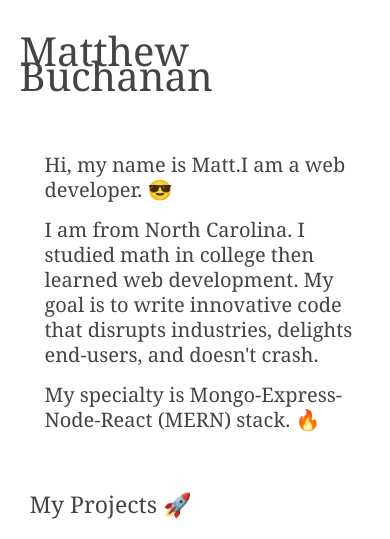
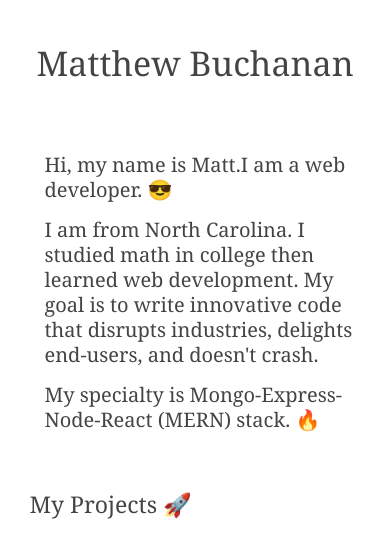
Before and after one commit to dolphinCommando/dolphinCommando.github.io, a plain HTML site: page index.html in a window 390 px wide. Shown: the top 539 px of the page. Drawn offline with Linux system fonts and the light colour scheme.

Commit message:
header h1 iphone 6 bugfix

```diff
--- a/css/style.css
+++ b/css/style.css
@@ -186,6 +186,10 @@ footer {
   header {
     justify-content: center;
   }
+
+  header h1 {
+    font-size: 1.7em;
+  }
   .portfolio-wrapper {
     display: flex;
     align-items: center;
```
